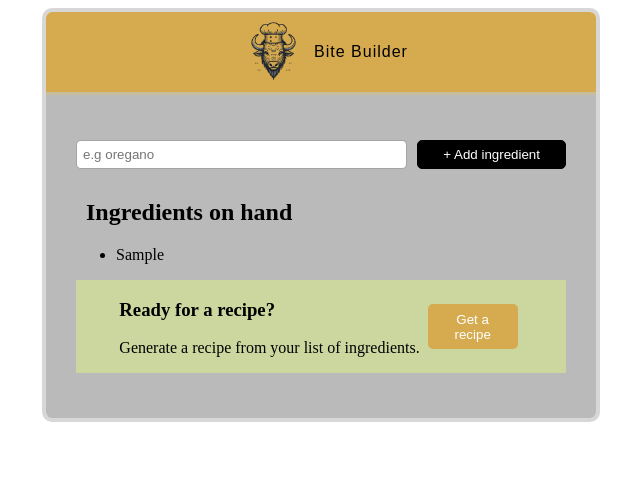
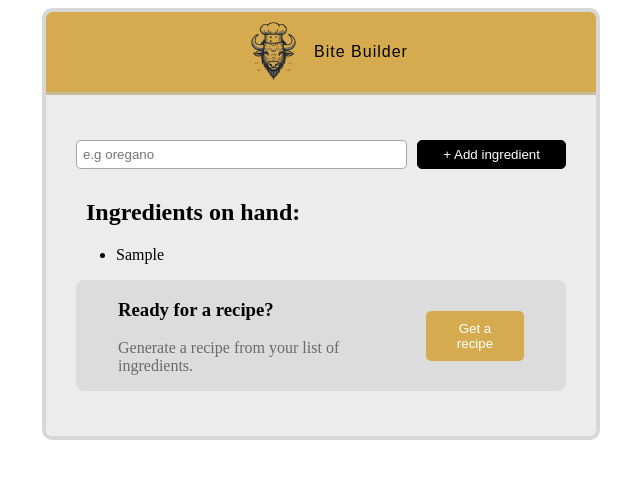
Before and after one commit to PetarMihaylov-PM/react-projects, a React (Vite) app in the folder bite-builder/: page / in a window 1280 px wide. Both pictures are taken after typing "Sample" into the empty fields and a click on the button "+ Add ingredient". Shown: the top 478 px of the page, without its empty margins (319-959 px from the left). Built offline with nearby package versions, Linux system fonts and the light colour scheme; a web font is replaced by a local one.

Commit message:
commit changes

```diff
--- a/bite-builder/src/components/MainContent.jsx
+++ b/bite-builder/src/components/MainContent.jsx
@@ -33,9 +33,9 @@ export default function MainContent() {
           <button>+ Add ingredient </button>
         </div>
       </form>
-      <section>
+      {mapIngredients.length > 0? <section>
         <div className="ingredients-container">
-          {mapIngredients.length > 0 ? <h1>{'Ingredients on hand'}</h1> : null}
+          <h1>{'Ingredients on hand:'}</h1>
           <ul>
             {mapIngredients}
           </ul>
@@ -47,7 +47,7 @@ export default function MainContent() {
           </div>
           <button>Get a <br />recipe</button>
         </div>
-      </section>
+      </section> : null}
     </main>
 
     </>
--- a/bite-builder/src/style/style.css
+++ b/bite-builder/src/style/style.css
@@ -29,7 +29,7 @@ body {
 
 .mainContent {
   padding: 45px 30px;
-  background-color: rgb(187, 186, 186);
+  background-color: rgb(236, 236, 236);
 }
 
 .inputAndButton {
@@ -70,20 +70,43 @@ body {
 }
 
 .get-recipe-container {
-  background-color: rgb(203, 215, 158);
+  background-color: rgb(220, 220, 220);
   display: flex;
   justify-content: center;
   align-items: center;
   flex-shrink: 0;
+  border:  none;
+  border-radius: 8px;
 }
 
 .get-recipe-container > button {
-  width: 90px;
-  height: 45px;
+  width: 98px;
+  height: 50px;
   margin-left: 8px;
-  margin-right: 5px;
+  margin-right: 20px;
   border: none;
   border-radius: 5px;
   background-color: rgb(214, 171, 79);
   color: white;
+  cursor: pointer;
+  transition: background-color 0.2s ease;
 }
+
+.get-recipe-container > button:hover {
+  background-color: rgb(179, 138, 50);
+}
+
+.get-recipe-container > button:active {
+  opacity: 0.7;
+}
+
+
+.get-recipe-container > div {
+  max-width: 300px;
+  margin-left: 20px;
+}
+
+.get-recipe-container p {
+  color: rgb(106, 106, 106);
+  font-size: 16px;
+}
```
